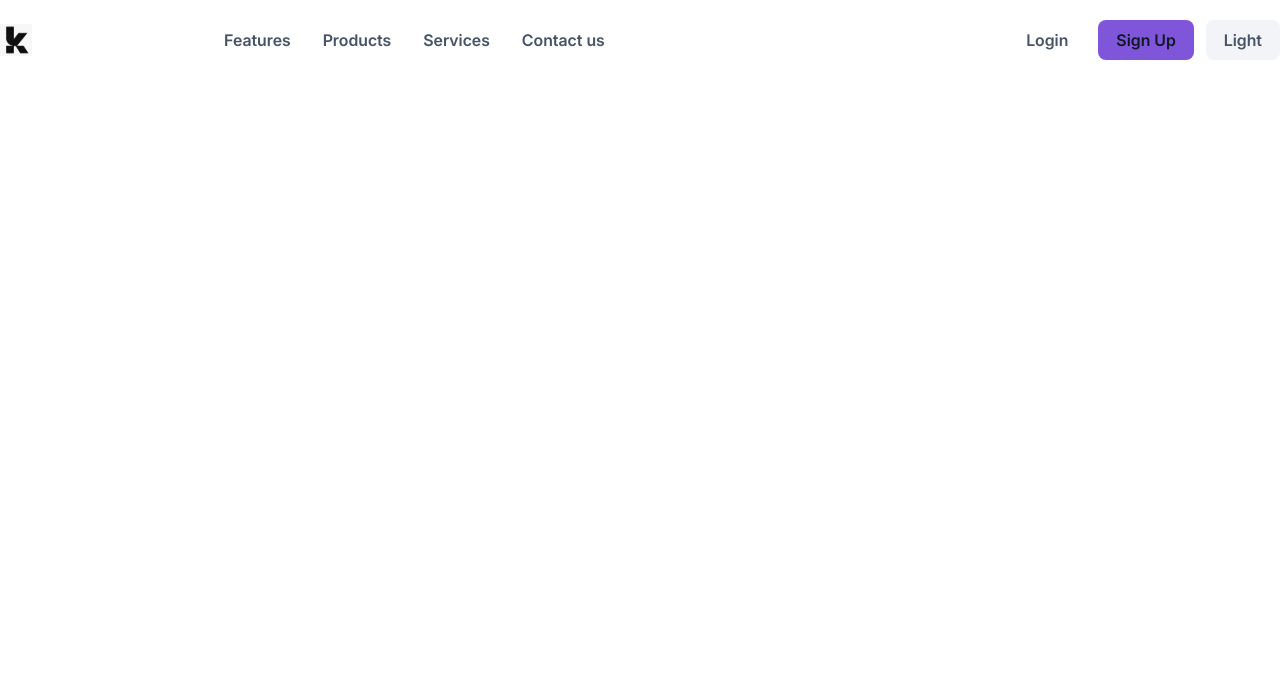
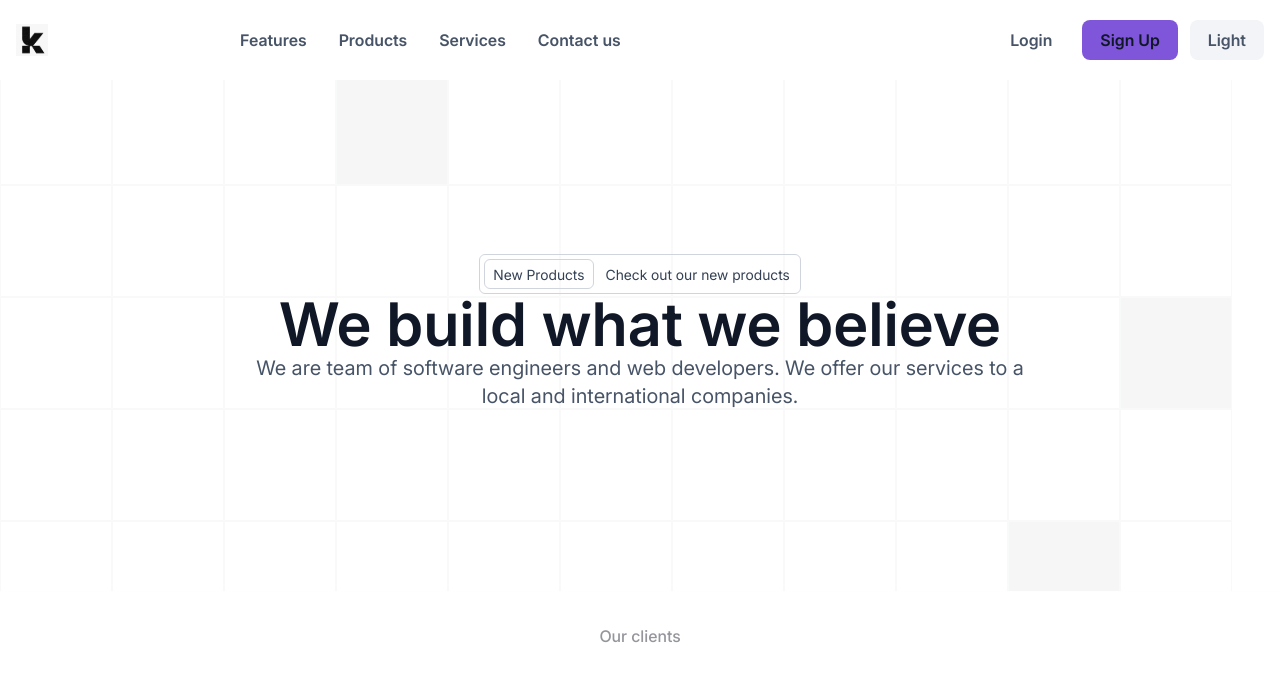
Before and after one commit to ashmakov-merdan/kamil-ussat, a Next.js app: page / in a window 1280 px wide. Shown: the top 680 px of the page. Built offline with nearby package versions, Linux system fonts and the light colour scheme.

Commit message:
added header responsive

```diff
--- a/app/page.tsx
+++ b/app/page.tsx
@@ -4,8 +4,8 @@ export default function Home() {
   return (
     <main className="">
       <Navigation />
-      {/* <Header />
-      <Features />
+      <Header />
+      {/* <Features />
       <Products />
       <Services />
       <Companies />
--- a/components/clients/index.tsx
+++ b/components/clients/index.tsx
@@ -9,11 +9,11 @@ const clients = [boltshift, lightbox, nietzsche];
 
 const Clients: FC = () => {
   return (
-    <div className="py-8 flex flex-col gap-y-8">
+    <div className="px-4 py-8 flex flex-col gap-y-8">
       <div className="flex items-center justify-center">
         <Subheading text="Our clients" />
       </div>
-      <div className="flex justify-center items-center gap-x-6">
+      <div className="flex justify-center items-center gap-x-3 max-w-sm:gap-x-6">
         {clients.map((client, i) => <Image key={i} src={client} alt={`${client}-${i}`} />)}
       </div>
     </div>
--- a/components/header/index.tsx
+++ b/components/header/index.tsx
@@ -5,29 +5,23 @@ import { Shadow } from "@/shared";
 
 const Header: FC = () => {
   return (
-    <header className="mt-20 relative 2xl:container h-screen 2xl:mx-auto">
+    <header className="mt-[72px] max-w-sm:mt-20 relative 2xl:container h-screen 2xl:mx-auto">
       <Shadow />
-      <div className="relative container mx-auto w-screen h-[65vh] border-y border-neutral-100/10 overflow-hidden">
+      <div className="max-lg:px-4 relative container mx-auto w-screen h-[55vh] sm:h-[65vh] border-y border-neutral-100/10 overflow-hidden">
         <div className="w-full h-full flex flex-col justify-center items-center gap-y-12 z-[4]">
           <div className="flex flex-col items-center justify-center">
-            <div className="py-1 pl-1 pr-2.5 flex flex-row items-center border border-[#D0D5DD] dark:border-[#333741] rounded-md gap-x-3">
-              <div className="px-2 py-0.5 border rounded-md border-[#D0D5DD] dark:border-[#333741]">
-                <span className="text-[#344054] dark:text-white transition-colors">New Products</span>
+            <div className="py-1 pl-1 pr-1 sm:pr-2.5 flex flex-row items-center border border-[#D0D5DD] dark:border-[#333741] rounded-md gap-x-1 sm:gap-x-3">
+              <div className="px-1 sm:px-2 py-0.5 border rounded-md border-[#D0D5DD] dark:border-[#333741]">
+                <span className="text-xs sm:text-sm text-[#344054] dark:text-white transition-colors">New Products</span>
               </div>
               <div>
-                <a href={"#products"} className="hover:underline text-[#344054] dark:text-white transition-colors">Check out our new products</a>
+                <a href={"#products"} className="text-xs sm:text-sm hover:underline text-[#344054] dark:text-white transition-colors">Check out our new products</a>
               </div>
             </div>
             <div className="gap-y-6">
-              <h1 className="text-[60px] text-center text-[#101828] dark:text-white font-semibold transition-colors">We build what we believe</h1>
-              <p className="max-w-3xl w-full text-center text-xl font-normal text-[#475467] dark:text-[#94969C] transition-colors">We are team of software  engineers and web developers. We offer our services to a local and international companies. </p>
+              <h1 className="text-3xl sm:text-5xl lg:text-[60px] text-center text-[#101828] dark:text-white font-semibold transition-colors">We build what we believe</h1>
+              <p className="max-w-3xl w-full text-center text-sm sm:text-base md:text-lg lg:text-xl font-normal text-[#475467] dark:text-[#94969C] transition-colors">We are team of software  engineers and web developers. We offer our services to a local and international companies. </p>
             </div>
-          </div>
-          <div className="flex gap-x-3">
-            <button type={"button"}
-              className={"px-5 py-4 text-[18px] font-semibold border border-[#333741] rounded-lg bg-[#161B26] hover:bg-[#161B26]/70 transition-colors"}>Login</button>
-            <button type={"button"}
-              className="px-5 py-4 text-[18px] font-semibold border border-[#7F56D9] rounded-lg bg-[#7F56D9] hover:bg-[#7F56D9]/70 transition-colors">Sign Up</button>
           </div>
         </div>
         <Boxes />
--- a/components/navigation/index.tsx
+++ b/components/navigation/index.tsx
@@ -11,7 +11,7 @@ const Navigation: FC = () => {
 
   return (
     <nav className="fixed top-0 left-0 right-0 bg-white dark:bg-[#0C111D] py-5 z-[5]">
-      <div className="max-lg:px-4 container mx-auto flex justify-between items-center gap-x-10">
+      <div className="px-4 2xl:px-0 container mx-auto flex justify-between items-center gap-x-10">
         <Link href={"/"} className="w-fit">
           <Logo />
         </Link>
--- a/shared/shadow/index.tsx
+++ b/shared/shadow/index.tsx
@@ -4,7 +4,7 @@ interface Props {
   className?: string
 }
 
-const Shadow: FC<Props> = ({ className="w-[480px] from-white dark:from-[#0C111D]" }) => {
+const Shadow: FC<Props> = ({ className="max-w-lg:w-[480px] from-white dark:from-[#0C111D]" }) => {
   return (
     <Fragment>
       <div className={`absolute left-0 top-0 h-full bg-gradient-to-r to-transparent pointer-events-none z-[1] ${className} transition-colors`}></div>
```
